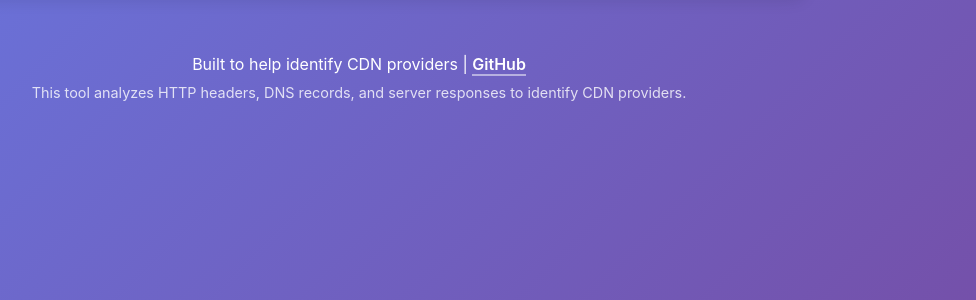
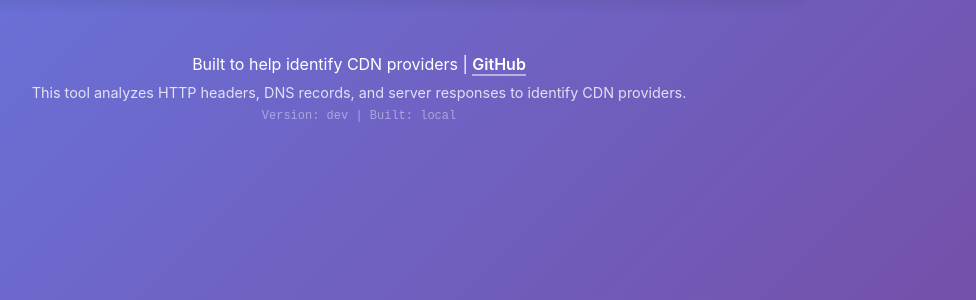
Before and after one commit to NedkoHristov/cdn-check, a Flask app: page / in a window 1280 px wide. Shown: the part 297-597 px from the top of the page, without its empty margins (281-1257 px from the left). Run offline with Flask 3, Linux system fonts and the light colour scheme.

Commit message:
Add version and build number

```diff
--- a/app.py
+++ b/app.py
@@ -7,12 +7,17 @@ import dns.resolver
 import re
 from datetime import datetime
 import urllib3
+import os
 
 # Suppress SSL warnings for sites with invalid certificates
 urllib3.disable_warnings(urllib3.exceptions.InsecureRequestWarning)
 
 app = Flask(__name__)
 limiter = Limiter(key_func=get_remote_address, app=app, default_limits=["200/day", "50/hour"])
+
+# Version info - set via environment variables during build
+VERSION = os.environ.get('APP_VERSION', 'dev')
+BUILD_TIME = os.environ.get('BUILD_TIME', 'local')
 
 # CDN signatures - streamlined for production
 CDNS = {
@@ -140,7 +145,7 @@ def check_cdn(url):
 
 @app.route('/')
 def index():
-    return render_template('index.html')
+    return render_template('index.html', version=VERSION, build_time=BUILD_TIME)
 
 @app.route('/api/check', methods=['POST'])
 @limiter.limit("10/minute")
--- a/static/css/style.css
+++ b/static/css/style.css
@@ -354,6 +354,14 @@ footer a:hover {
     font-size: 0.9rem;
 }
 
+.version-info {
+    margin-top: 8px;
+    opacity: 0.6;
+    font-size: 0.75rem;
+    font-family: 'Courier New', monospace;
+    color: rgba(255, 255, 255, 0.7);
+}
+
 @keyframes fadeInDown {
     from {
         opacity: 0;
--- a/templates/index.html
+++ b/templates/index.html
@@ -102,6 +102,9 @@
             <p class="info-text">
                 This tool analyzes HTTP headers, DNS records, and server responses to identify CDN providers.
             </p>
+            <p class="version-info">
+                Version: {{ version }} | Built: {{ build_time }}
+            </p>
         </footer>
     </div>
 
```
Also changed, not shown: .github/workflows/ci.yml, .github/workflows/docker-build-deploy.yml, 1 other file.
